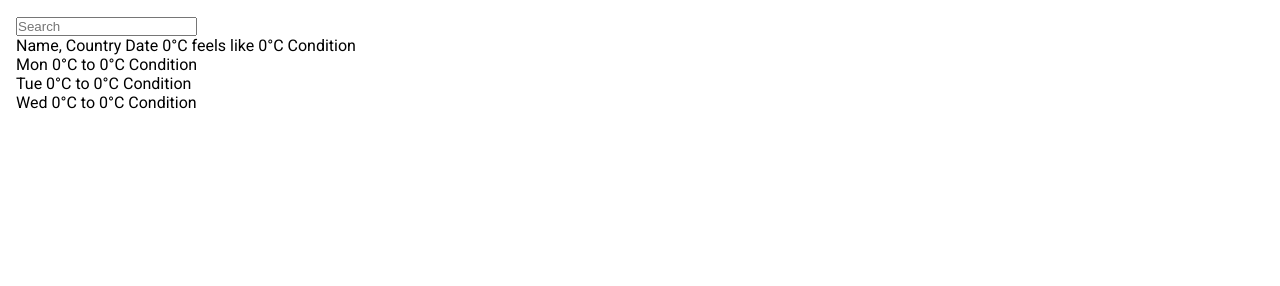
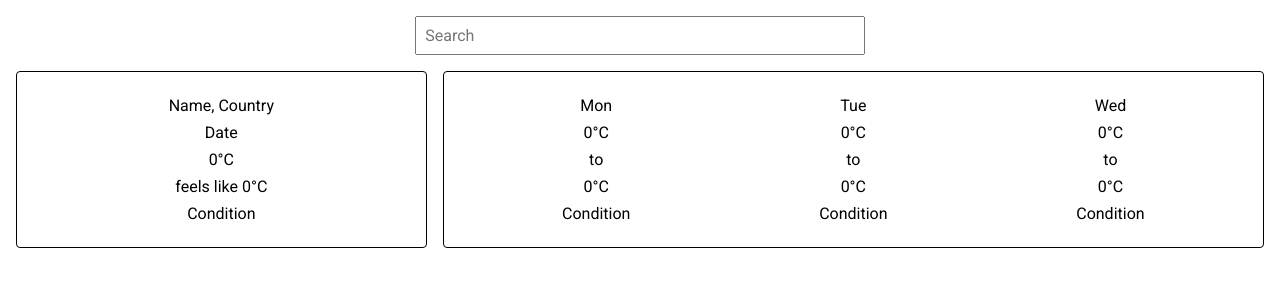
Before and after one commit to jayceecalata/weather-app, a website built with webpack: page src/index.html in a window 1280 px wide. Built offline with nearby package versions, Linux system fonts and the light colour scheme.

Commit message:
style: add styling

```diff
--- a/src/assets/style.css
+++ b/src/assets/style.css
@@ -15,3 +15,38 @@ body {
   font-size: var(--font-size-default);
   font-family: var(--font-family-default);
 }
+
+.wrapper {
+  display: grid;
+  grid-template-columns: 1fr 2fr;
+  grid-template-rows: auto auto;
+  gap: 16px;
+}
+
+input {
+  grid-column: span 2;
+  width: 50ch;
+  margin-left: auto;
+  margin-right: auto;
+  padding: 8px;
+  font: inherit;
+}
+
+.pane {
+  display: flex;
+  border: 1px solid black;
+  border-radius: 4px;
+  padding: 24px;
+}
+
+.pane:nth-of-type(1),
+.days {
+  flex-direction: column;
+  gap: 8px;
+  text-align: center;
+}
+
+.days {
+  flex-grow: 1;
+  display: flex;
+}
--- a/src/index.html
+++ b/src/index.html
@@ -12,6 +12,7 @@
     />
   </head>
   <body>
+    <div class="wrapper">
       <input type="search" id="js-search" placeholder="Search" />
       <div id="js-present" class="pane">
         <span>Name, Country</span>
@@ -43,5 +44,6 @@
           <span>Condition</span>
         </div>
       </div>
+    </div>
   </body>
 </html>
```
Lines whose indentation alone changed are shown as unchanged.
